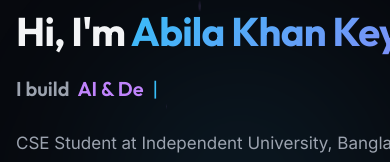
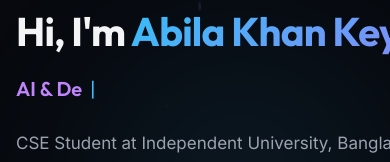
Before and after one commit to ke961/Portfolio, a React (Vite) app: page / in a window 390 px wide. Shown: the part 188-350 px from the top of the page. Built offline with nearby package versions, Linux system fonts and the light colour scheme.

Commit message:
feat: implement responsive Hero section component with animated typing titles and stats

```diff
--- a/src/components/Hero.jsx
+++ b/src/components/Hero.jsx
@@ -150,7 +150,6 @@ export default function Hero({ onNavigate }) {
               gap: '0.5rem',
               minHeight: '2.5rem'
             }}>
-              <span>I build</span>
               <span style={{ color: 'var(--accent-purple)', textDecoration: 'underline decoration-cyan decoration-2' }}>
                 {currentText}
               </span>
```
